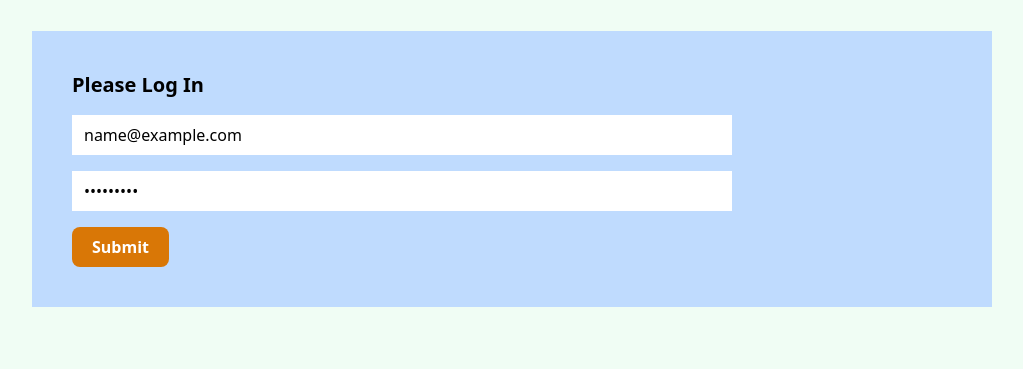
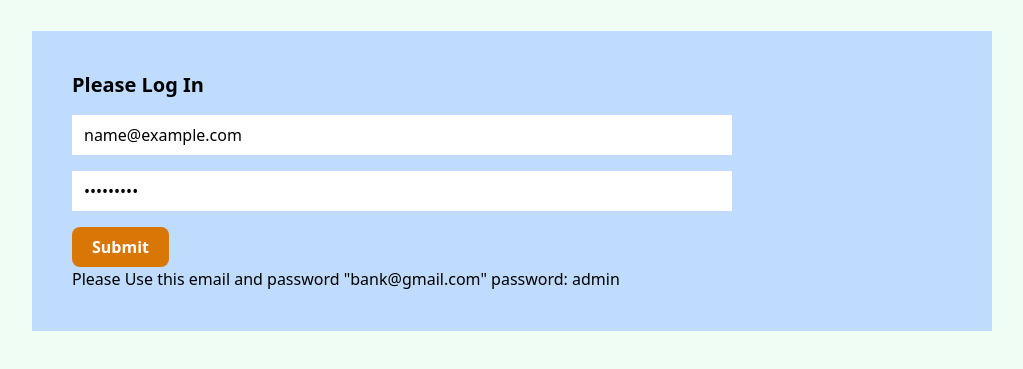
Before and after one commit to AliRedwan/Baap-er-Bank, a plain HTML site: page index.html in a window 1280 px wide. Both pictures are taken after typing "name@example.com", "Sample123" into the empty fields and a click on the button "Submit". Shown: the part 157-526 px from the top of the page, without its empty margins (128-1151 px from the left). Drawn offline with nearby package versions, Linux system fonts and the light colour scheme.

Commit message:
Code Added

```diff
--- a/index.html
+++ b/index.html
@@ -20,6 +20,9 @@
                         <input class="block w-9/12 mb-4 px-3 py-2 " type="password" name="" id="user-pass" placeholder="Your Password">
                         <button id="btn-submit" class="bg-amber-600 hover:bg-amber-700 text-white font-semibold rounded-lg px-5 py-2" type="submit" value="submit">Submit</button>
                     </div>
+                    <div class="">
+                        <h3>Please Use this email and password "bank@gmail.com" password: admin</h3>
+                    </div>
             </section>
     </main>
 
--- a/js/login.js
+++ b/js/login.js
@@ -7,7 +7,7 @@ document.getElementById('btn-submit').addEventListener('click',function(){
     const passwordField = document.getElementById('user-pass');
     const pass = passwordField.value;
     /* Step 4 : Varify User email and password */
-    if (email === 'aliredwan@gmail.com' && pass === 'admin'){
+    if (email === 'bank@gmail.com' && pass === 'admin'){
         console.log('Valid User');
         window.location.href="baperbank.html";
     }
```
